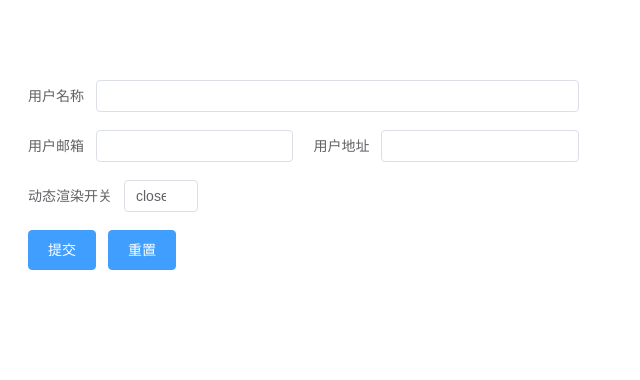
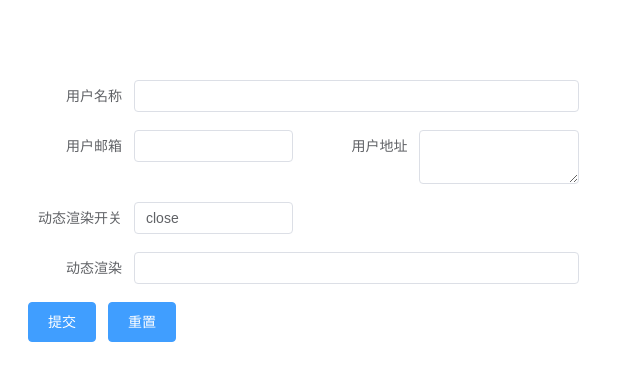
Before and after one commit to Yoyeo98137/yeo-vue3-platform, a Vue app: page /#/demoComponents in a window 1280 px wide. Shown: the top 380 px of the page, without its empty margins (0-640 px from the left). Built offline with nearby package versions, Linux system fonts and the light colour scheme.

Commit message:
表单组件应用测试

```diff
--- a/src/views/demo/demoComponents.vue
+++ b/src/views/demo/demoComponents.vue
@@ -2,7 +2,7 @@
   <ElMain>
     <div class="components-box">
       <!-- 表单 -->
-      <YeoForm :model="yeoModel" :itemsConfig="yeoItems" />
+      <YeoForm :model="yeoModel" :itemsConfig="yeoItems" labelWidth="106px" />
       <ElButton type="primary" size="large" @click="handleSubmit"
         >提交</ElButton
       >
@@ -49,11 +49,15 @@ const yeoItems: TypeItemConfig = [
       label: '用户地址',
       prop: 'userAddress',
     },
-    childAttrs: {},
+    childAttrs: {
+      type: 'textarea',
+    },
+    getChildAttrs: (model) =>
+      model.userIsRender === 'open' ? { disabled: true } : {},
   },
   {
     tag: 'input',
-    span: 8,
+    span: 12,
     attrs: {
       label: '动态渲染开关',
       prop: 'userIsRender',
@@ -68,7 +72,10 @@ const yeoItems: TypeItemConfig = [
       prop: 'userRender',
     },
     childAttrs: {},
-    isRender: (model) => model.userIsRender === 'open',
+    // 测试 notices 是否重复添加
+    // getChildAttrs: (model) =>
+    //   model.userIsRender === 'open' ? { disabled: true } : {},
+    // isRender: (model) => model.userIsRender === 'open',
   },
 ];
 
```
